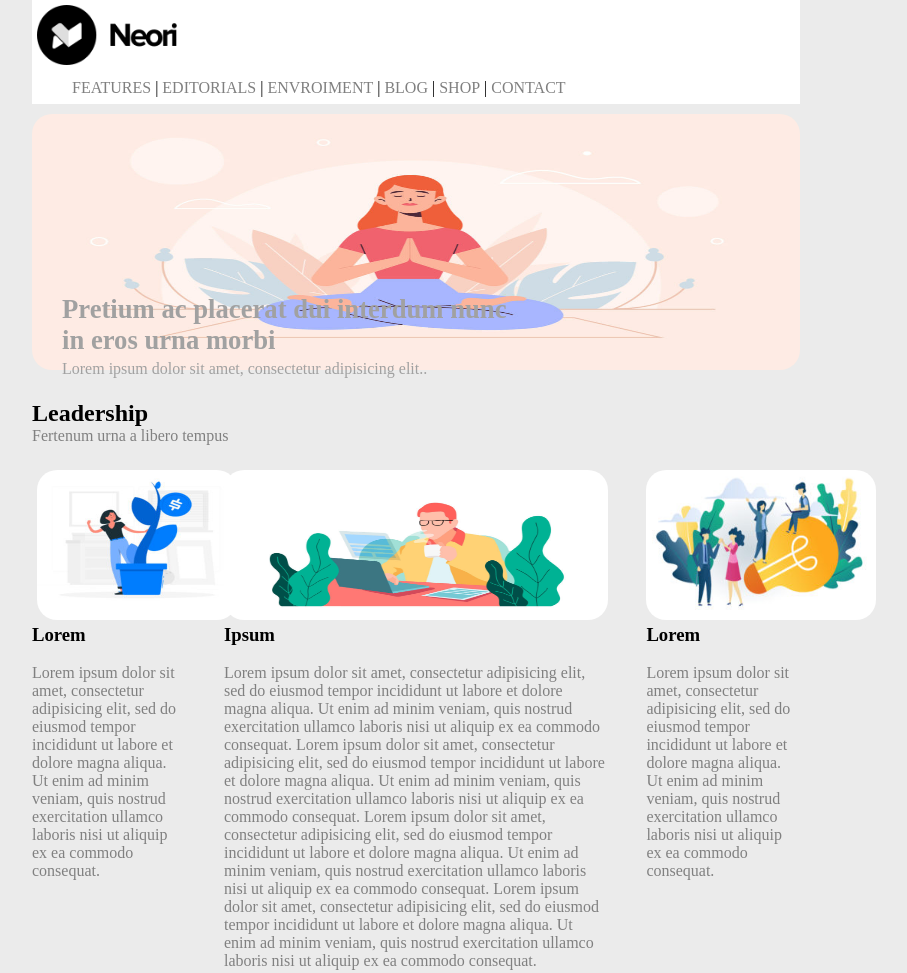
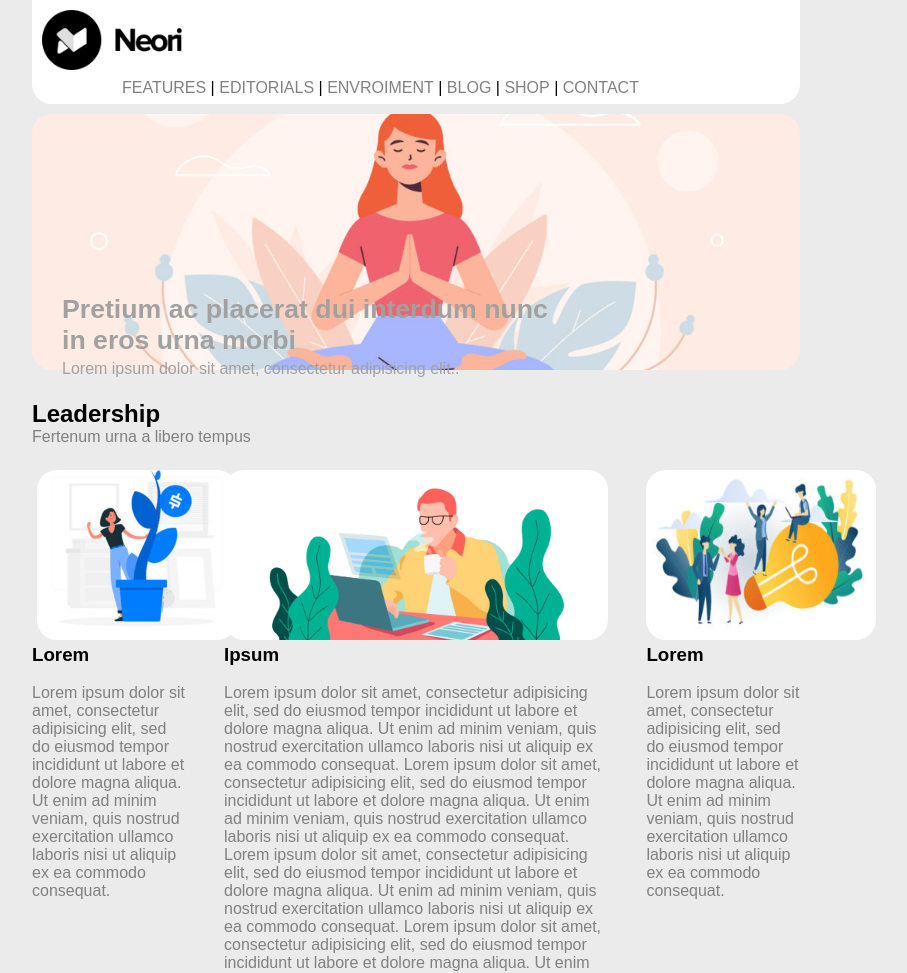
Before and after one commit to Swin0w/htmlcss-wp, a plain HTML site: page index.html in a window 1280 px wide. Shown: the top 973 px of the page, without its empty margins (224-1131 px from the left). Drawn offline with Linux system fonts and the light colour scheme.

Commit message:
Bug fixes

```diff
--- a/css/master.css
+++ b/css/master.css
@@ -5,6 +5,7 @@
 }
 body {
   background-color: #ebebeb;
+  font-family: 'Monsterrat', sans-serif;
 }
 p {
   color: grey;
@@ -16,14 +17,17 @@ header {
     width: 60%;
     height: 13vh;
     margin: 0 auto;
+    border-bottom-left-radius: 20px;
+    border-bottom-right-radius: 20px;
 }
 img[src="img/logo.png"] {
   width: 140px;
   height: 60px;
-  margin: 5px 0 0 5px;
+  margin: 10px 0 0 10px;
 }
-ul {
-  margin-top: 10px;
+nav {
+  margin-top: 5px;
+  margin-left: 50px;
 }
 li {
   display: inline;
@@ -48,7 +52,7 @@ a {
 }
 #firstdiv {
   /* background-image: url("../img/banner.jpg");
-  background-size: contain;
+  background-size: 80%;
   background-position: center;
   background-repeat: no-repeat; */
   width: 60%;
@@ -62,6 +66,7 @@ img[src="img/banner.jpg"] {
   width: 100%;
   height: 32vh;
   border-radius: 20px;
+  object-fit: cover;
 }
 #all {
   content: "";
@@ -89,9 +94,10 @@ img[src="img/banner.jpg"] {
 }
 img[src="img/img-1.jpg"] {
   width: 200px;
-  height: 150px;
+  height: 170px;
   margin-left: 5px;
   border-radius: 20px;
+  object-fit: cover;
 }
 #center {
   float: left;
@@ -101,15 +107,16 @@ img[src="img/img-1.jpg"] {
 }
 img[src="img/banner-2.jpg"] {
   width: 100%;
-  height: 150px;
+  height: 170px;
   border-radius: 20px;
+  object-fit: cover;
 }
 #sx {
   float: left;
 }
 img[src="img/img-3.jpg"] {
   width: 230px;
-  height: 150px;
+  height: 170px;
   border-radius: 20px;
 }
 footer {
--- a/index.html
+++ b/index.html
@@ -25,11 +25,18 @@
       </nav>
     </header>
     <main>
-      <div id="firstdiv">
+      <div class="layover">
+        <div id="firstdiv">
+          <p class="textintoimage" id="expansive">Pretium ac placerat dui interdum nunc <br>in eros urna morbi</p>
+          <p class="textintoimage" id="cheap">Lorem ipsum dolor sit amet, consectetur adipisicing elit.. </p>
+          <img src="img/banner.jpg" alt="">
+        </div>
+      </div>
+      <!-- <div id="firstdiv">
         <p class="textintoimage" id="expansive">Pretium ac placerat dui interdum nunc <br>in eros urna morbi</p>
         <p class="textintoimage" id="cheap">Lorem ipsum dolor sit amet, consectetur adipisicing elit.. </p>
         <img src="img/banner.jpg" alt="">
-      </div>
+      </div> -->
       <div id="all">
         <div id="boxsup">
           <h2>Leadership</h2>
```
